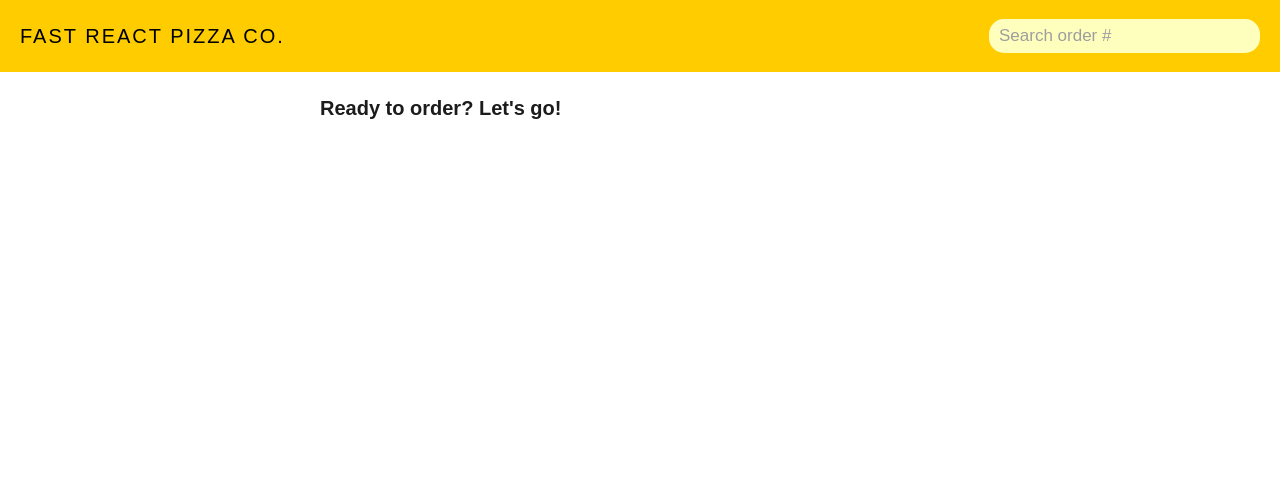
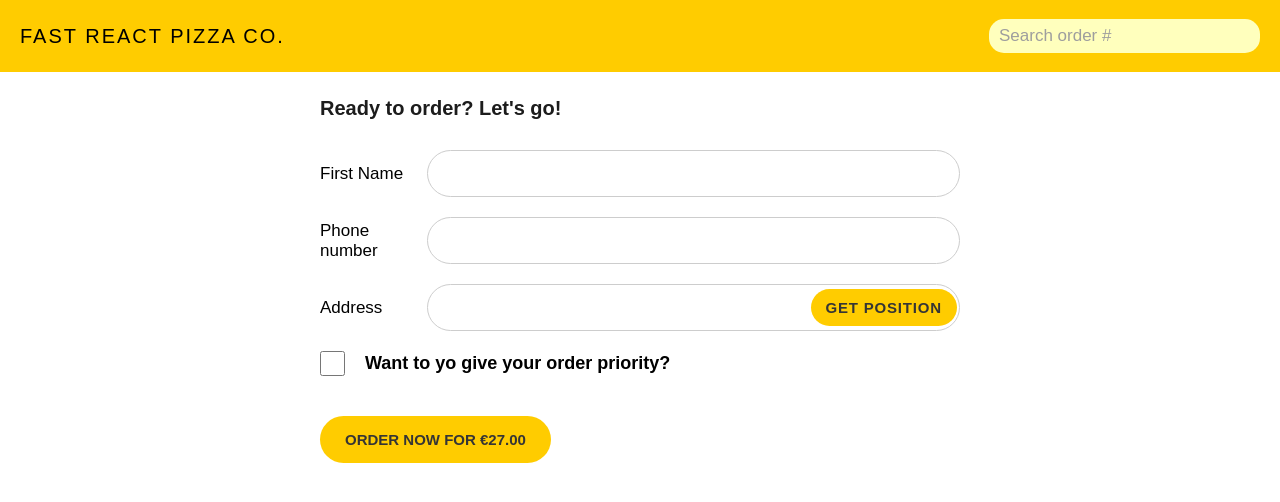
Before and after one commit to vvuckoviclazar/the-best-pizza-react, a React (Vite) app in the folder the-best-pizza-react/: page /finish in a window 1280 px wide. Shown: the top 502 px of the page. Built offline with nearby package versions, Linux system fonts and the light colour scheme.

Commit message:
FinishOrderPage HTML and CSS completed...

```diff
--- /dev/null
+++ b/the-best-pizza-react/src/components/label.tsx
@@ -0,0 +1,13 @@
+type LabelProps = {
+  text: string;
+  htmlFor?: string;
+  className?: string;
+};
+
+export default function Label({ text, htmlFor, className }: LabelProps) {
+  return (
+    <label htmlFor={htmlFor} className={className}>
+      {text}
+    </label>
+  );
+}
--- a/the-best-pizza-react/src/index.css
+++ b/the-best-pizza-react/src/index.css
@@ -476,9 +476,10 @@ a {
 .finish-order-page {
   margin: 25rem auto;
   display: flex;
-  align-items: flex-end;
-  justify-content: center;
+  align-items: flex-start;
+  justify-content: left;
   width: 50%;
+  flex-direction: column;
 }
 
 .ready-h1 {
@@ -486,4 +487,109 @@ a {
   width: 100%;
   font-size: 20rem;
   color: rgb(28, 28, 28);
+  margin-bottom: 30rem;
 }
+
+.input-div {
+  display: flex;
+  align-items: center;
+  justify-content: left;
+  width: 100%;
+  display: grid;
+  grid-template-columns: 1fr 5fr;
+  margin-bottom: 20rem;
+}
+
+.check-input-div {
+  display: flex;
+  align-items: center;
+  justify-content: left;
+  width: 100%;
+}
+
+.order-now-btn {
+  font-size: 15rem;
+  font-weight: 600;
+  background-color: rgb(255, 204, 0);
+  padding-top: 15rem;
+  padding-bottom: 15rem;
+  padding-left: 25rem;
+  padding-right: 25rem;
+  border-radius: 50rem;
+  border: none;
+  color: rgb(53, 53, 53);
+  transition: background 0.3s ease;
+  display: flex;
+  align-items: center;
+  gap: 3rem;
+}
+
+.order-now-btn:hover {
+  cursor: pointer;
+  background-color: rgb(255, 221, 0);
+}
+
+.relative-div {
+  position: relative;
+}
+
+.ready-label {
+  font-size: 17rem;
+}
+
+.ready-input {
+  font-size: 18rem;
+  padding-top: 12rem;
+  padding-bottom: 12rem;
+  padding-left: 20rem;
+  border-radius: 50rem;
+  border: 1rem solid rgb(205, 205, 205);
+  transition: outline 0.3s ease;
+}
+
+.ready-input:focus {
+  outline: rgb(255, 208, 0) 3rem solid;
+}
+
+.check-input-div {
+  display: flex;
+  align-items: center;
+  gap: 20rem;
+  margin-bottom: 40rem;
+}
+
+.ready-p {
+  font-size: 18rem;
+  font-weight: 590;
+}
+
+.check-input {
+  width: 25rem;
+  height: 25rem;
+  accent-color: rgb(255, 221, 0);
+}
+
+.get-btn {
+  position: absolute;
+  right: 0.5%;
+  font-size: 15rem;
+  background-color: rgb(255, 204, 0);
+  padding-top: 10rem;
+  padding-bottom: 10rem;
+  font-weight: 600;
+  letter-spacing: 0.8rem;
+  padding-left: 15rem;
+  padding-right: 15rem;
+  border-radius: 50rem;
+  border: none;
+  color: rgb(53, 53, 53);
+  transition: background 0.3s ease;
+  display: flex;
+  align-items: center;
+  gap: 3rem;
+}
+
+.get-btn:hover {
+  cursor: pointer;
+  background-color: rgb(255, 221, 0);
+}
--- a/the-best-pizza-react/src/pages/FinishOrderPage.tsx
+++ b/the-best-pizza-react/src/pages/FinishOrderPage.tsx
@@ -1,4 +1,5 @@
 import Input from "../components/input";
+import Label from "../components/label.tsx";
 import Btn from "../components/btn.tsx";
 import { Link } from "react-router-dom";
 import { useDispatch, useSelector } from "react-redux";
@@ -9,9 +10,42 @@ import { useState } from "react";
 export default function FinishOrderPage() {
   return (
     <>
-      <div className="finish-order-page">
+      <form className="finish-order-page">
         <h1 className="ready-h1">Ready to order? Let's go!</h1>
-      </div>
+        <div className="input-div">
+          <Label
+            text="First Name"
+            className="ready-label"
+            htmlFor="first-name-input"
+          />
+          <Input className="first-name-input ready-input" type="text"></Input>
+        </div>
+        <div className="input-div">
+          <Label
+            text="Phone number"
+            className="ready-label"
+            htmlFor="phone-number-input"
+          />
+          <Input
+            className="phone-number-input ready-input"
+            type="number"
+          ></Input>
+        </div>
+        <div className="input-div relative-div">
+          <Label
+            text="Address"
+            className="ready-label"
+            htmlFor="address-input"
+          />
+          <Input className="address-input ready-input" type="text"></Input>
+          <Btn className="get-btn">GET POSITION</Btn>
+        </div>
+        <div className="check-input-div">
+          <Input className="check-input" type="checkbox" />
+          <p className="ready-p">Want to yo give your order priority?</p>
+        </div>
+        <Btn className="order-now-btn">ORDER NOW FOR €27.00</Btn>
+      </form>
     </>
   );
 }
```
